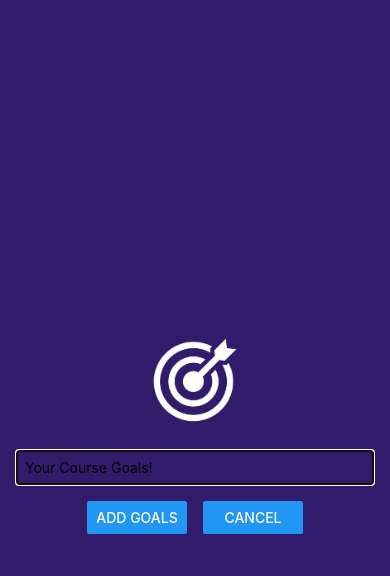
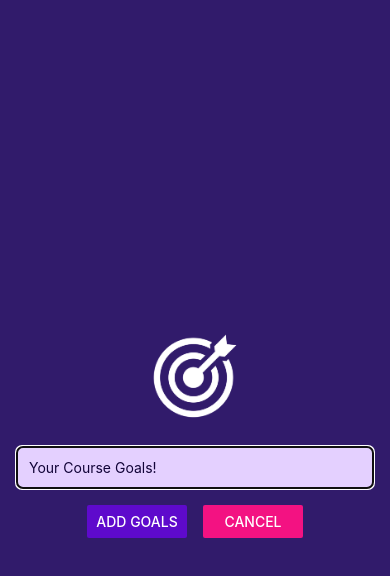
Before and after one commit to HeshanWeerasooriya/Goal-App, a React Native app: screen / in a window 390 px wide. Both pictures are taken after a click on the button "ADD NEW GOAL". Shown: the top 576 px of the page. Built offline with nearby package versions, Linux system fonts and the light colour scheme.

Commit message:
App Finishing Touches

```diff
--- a/App.js
+++ b/App.js
@@ -1,5 +1,6 @@
 import { useState } from "react";
 import { StyleSheet, View, FlatList, Button } from "react-native";
+import { StatusBar } from "expo-status-bar";
 
 import GoalItem from "./components/GoalItem";
 import Goalinput from "./components/Goalinput";
@@ -31,10 +32,12 @@
   }
 
   return (
+    <>
+      <StatusBar style="light" />
       <View style={styles.appContainer}>
         <Button
           title="Add New Goal"
-        color="#5e0acc"
+          color="#a065ec"
           onPress={startAddGoalHandler}
         />
         <Goalinput
@@ -60,6 +63,7 @@
           />
         </View>
       </View>
+    </>
   );
 }
 
--- a/app.json
+++ b/app.json
@@ -5,6 +5,7 @@
     "version": "1.0.0",
     "orientation": "portrait",
     "icon": "./assets/icon.png",
+    "backgroundColor": "#1e085a",
     "userInterfaceStyle": "light",
     "splash": {
       "image": "./assets/splash.png",
@@ -14,9 +15,7 @@
     "updates": {
       "fallbackToCacheTimeout": 0
     },
-    "assetBundlePatterns": [
-      "**/*"
-    ],
+    "assetBundlePatterns": ["**/*"],
     "ios": {
       "supportsTablet": true
     },
--- a/components/Goalinput.js
+++ b/components/Goalinput.js
@@ -32,10 +32,14 @@
         />
         <View style={styles.buttonContainer}>
           <View style={styles.button}>
-            <Button title="Add Goals" onPress={addGoalHandler} />
+            <Button
+              title="Add Goals"
+              onPress={addGoalHandler}
+              color="#5e0acc"
+            />
           </View>
           <View style={styles.button}>
-            <Button title="Cancel" onPress={props.onCancel} />
+            <Button title="Cancel" onPress={props.onCancel} color="#f31282" />
           </View>
         </View>
       </View>
@@ -61,9 +65,12 @@
   },
   textInput: {
     borderWidth: 1,
-    borderColor: "#cccccc",
+    borderColor: "#e4d0ff",
+    backgroundColor: "#e4d0ff",
+    color: "#120438",
+    borderRadius: 6,
     width: "100%",
-    padding: 8,
+    padding: 12,
   },
   buttonContainer: {
     marginTop: 16,
```
Lines whose indentation alone changed are shown as unchanged.
